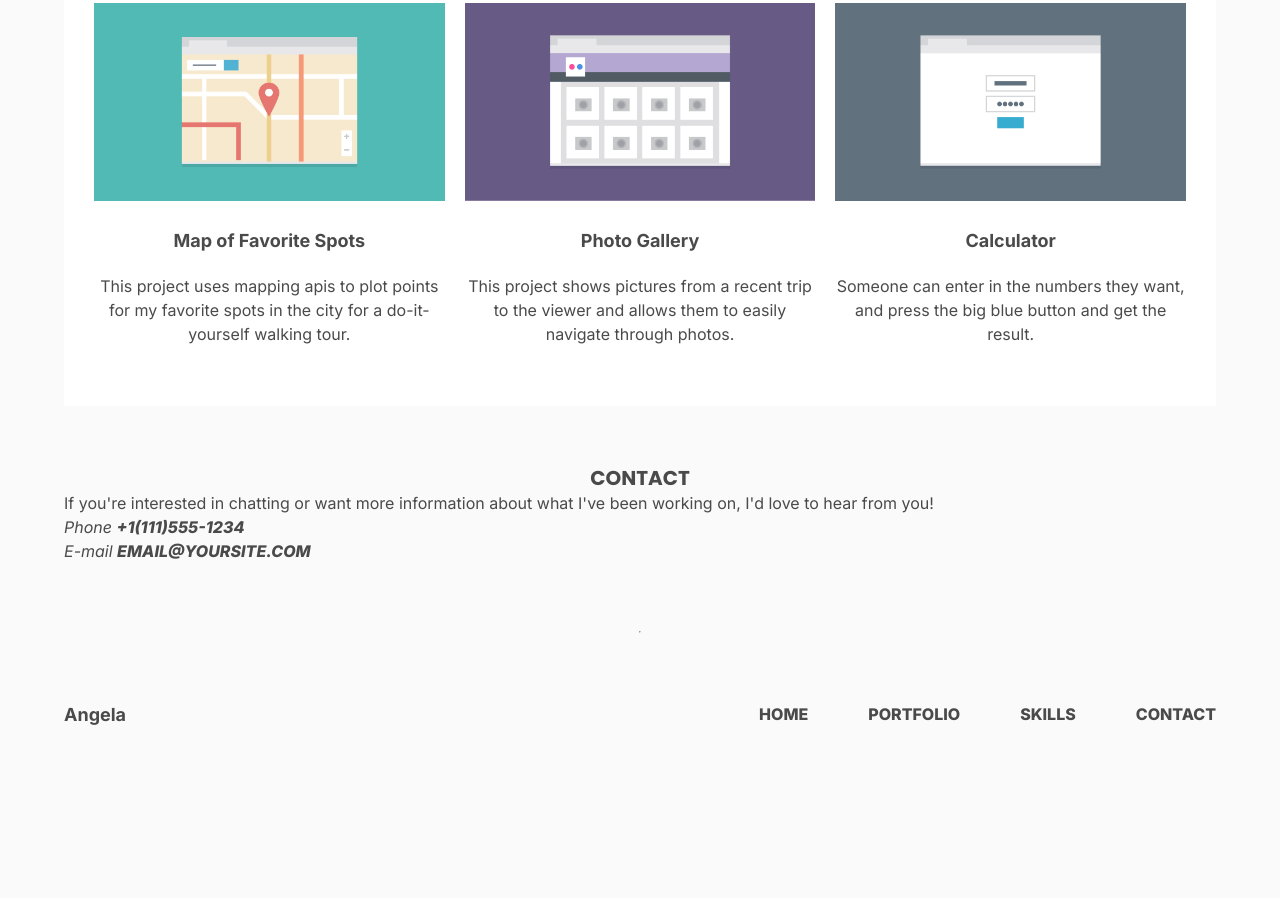
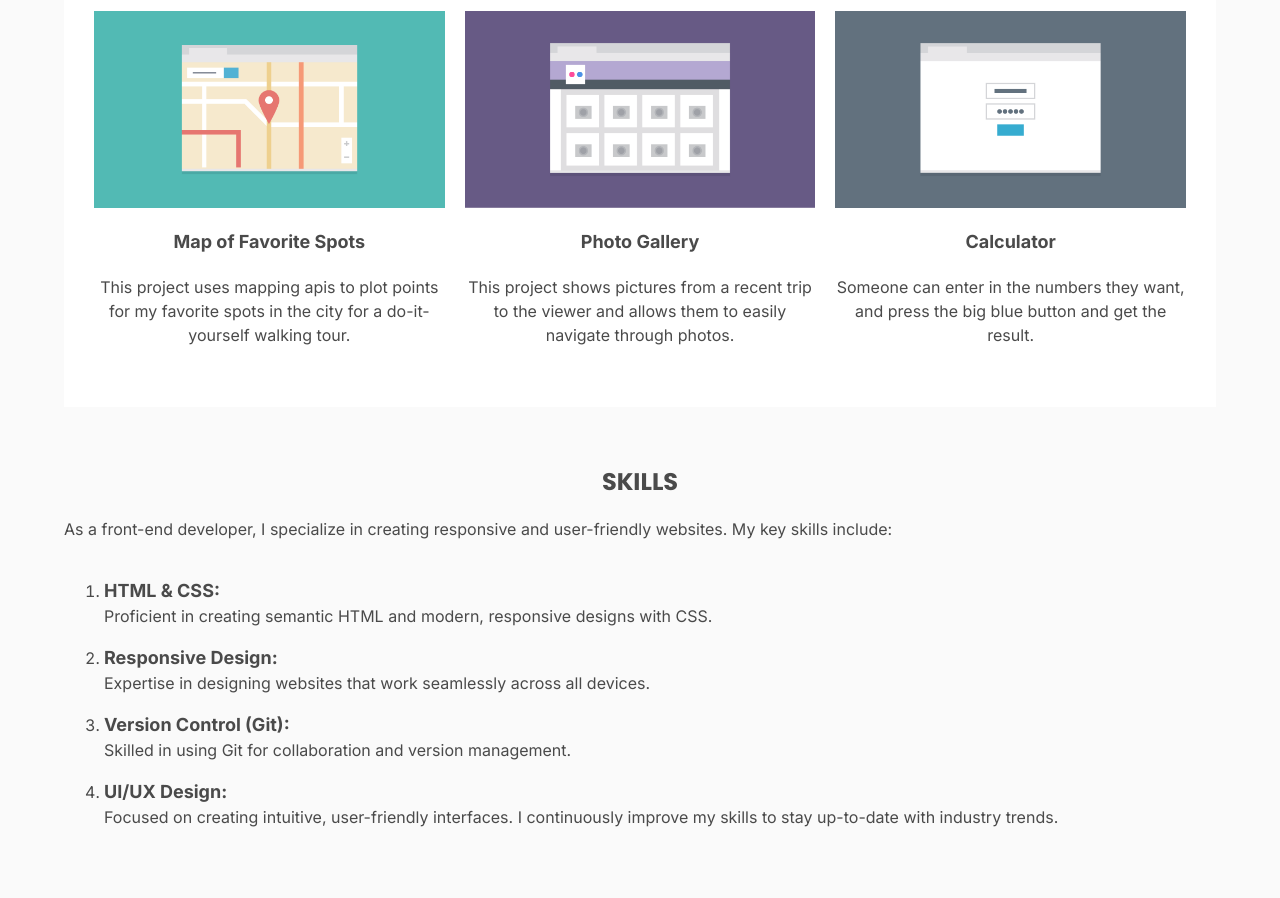
Before and after one commit to AngelaSorokina/Mobile-first-Responsive-Layout, a plain HTML site: page index.html in a window 1280 px wide. Shown: the part 1162-2060 px from the top of the page. Before the commit the page ends 1950 px from the top, so only its background shows below. Drawn offline with Linux system fonts and the light colour scheme.

Commit message:
Added new block Skills

```diff
--- a/css/style.css
+++ b/css/style.css
@@ -80,6 +80,17 @@ color: #717171;
 }
 
 .container6 {
+  display: flex;
+  flex-direction:column;
+  flex-wrap: wrap;
+  gap: 20px;
+  margin-bottom: 60px;
+}
+
+.container6 li {
+  padding-bottom: 16px;
+}
+.container7 {
   align-items:center;
   background-color: transparent;
   padding: 0px;
@@ -112,17 +123,17 @@ img {
   }
 
   h1 {
-    font-size: 25px;
+    font-size: 32px;
   }
 
   h2 {
-    font-size: 20px;
+    font-size: 24px;
     text-align: center;
   }
 
   h3 {
     font-size: 18px;
-    margin: 20px 0 20px 0;
+    margin: 0px;
   }
 
   .cards {
@@ -134,8 +145,10 @@ img {
   }
 
   .col {
+    display: flex;
     flex-direction: column;
     flex: 1 1 288px;
+    gap:20px;
   }
 
   .name {
--- a/index.html
+++ b/index.html
@@ -74,6 +74,19 @@
 			</div>
   </section>
 
+	<section id="Skills">
+		<div class="container container6">
+		<h2>Skills</h2>
+		<p>As a front-end developer, I specialize in creating responsive and user-friendly websites. My key skills include:</p>
+			<ol>
+				<li><h3>HTML & CSS:</h3> Proficient in creating semantic HTML and modern, responsive designs with CSS.</li>
+				<li><h3>Responsive Design:</h3> Expertise in designing websites that work seamlessly across all devices.</li>
+				<li><h3>Version Control (Git):</h3> Skilled in using Git for collaboration and version management.</li>
+				<li><h3>UI/UX Design:</h3> Focused on creating intuitive, user-friendly interfaces. I continuously improve my skills to stay up-to-date with industry trends.</li>
+			</ol>
+		</div>
+	</section>
+
 		<section id="Contact">
 			<h2>Contact</h2>
 			<p>If you're interested in chatting or want more information about what I've been working on, I'd love to hear from you!</p>
@@ -85,7 +98,7 @@
   </main>
 	<hr>
   <footer>
-		<nav class="container container6">
+		<nav class="container container7">
 			<h3 class="Heading"> Angela </h3>
 				<ul class="nav">
 					<li class="item1 item"><a href="#">Home</a></li>
```
